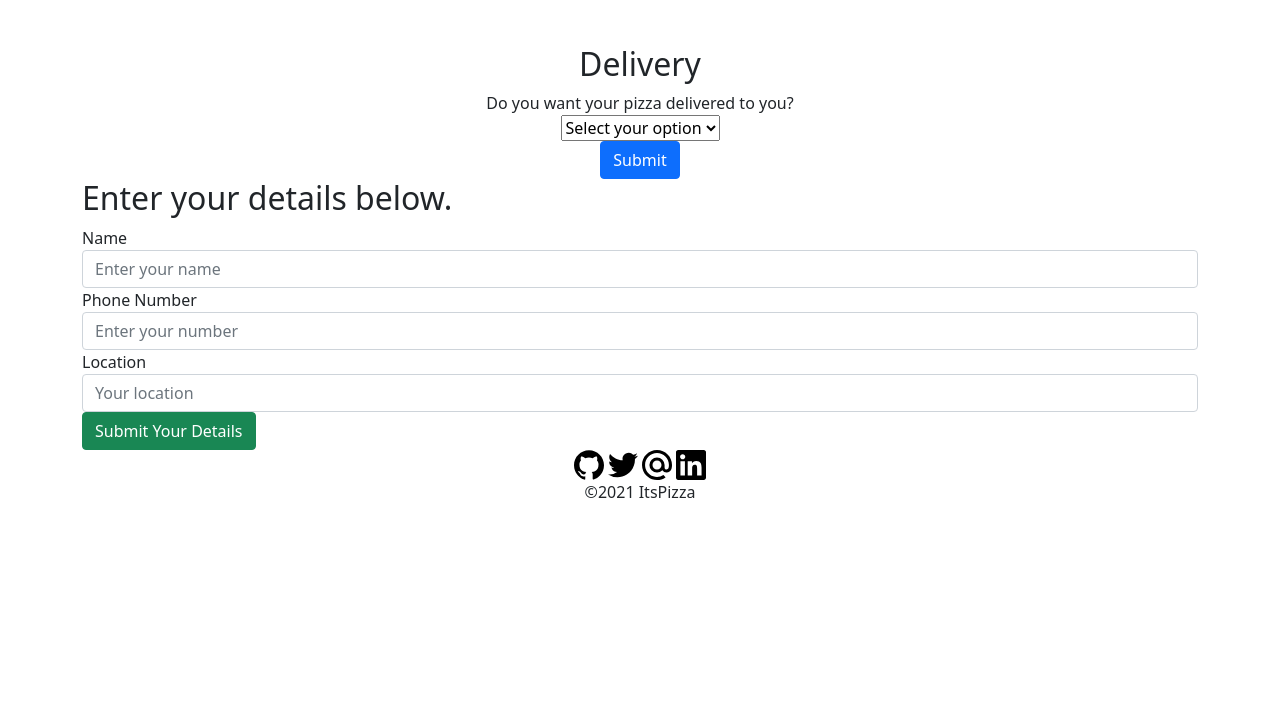
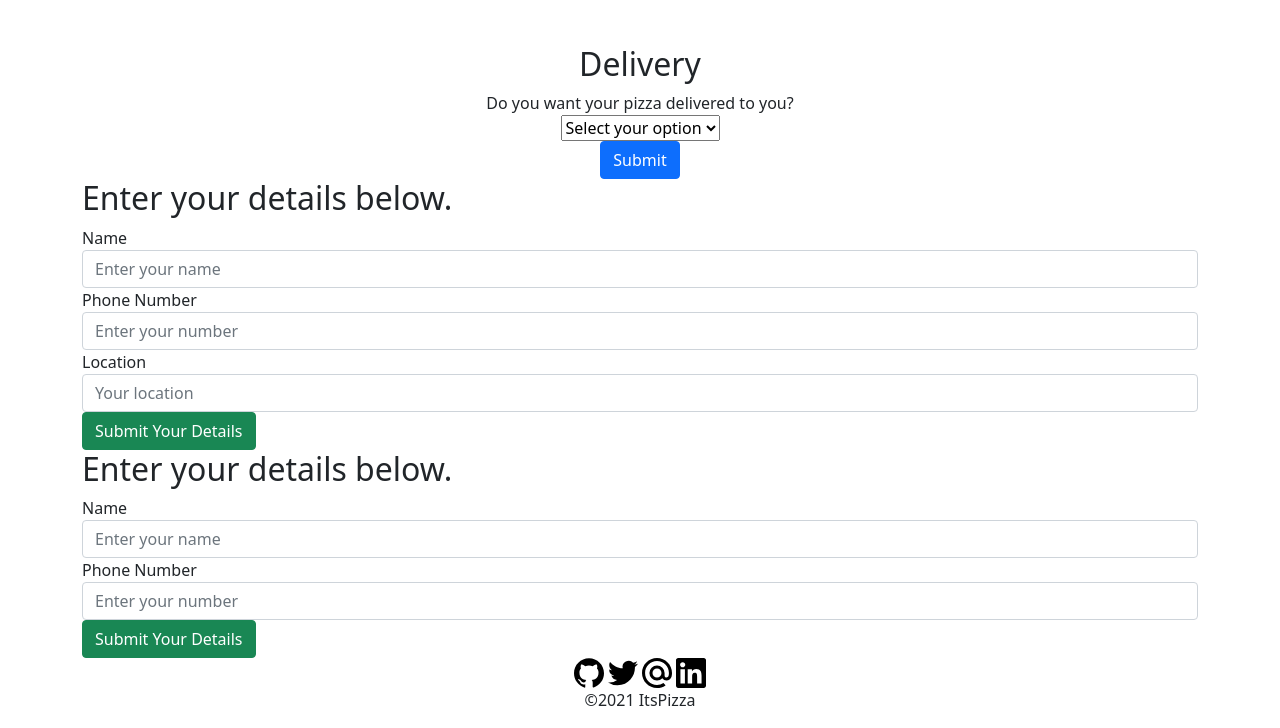
Before and after one commit to Kipkorir-Gideon/ItsPizza, a plain HTML site: page index.html in a window 1280 px wide. Shown: the part 801-1529 px from the top of the page. Before the commit the page ends 1321 px from the top, so only its background shows below. Drawn offline with nearby package versions, Linux system fonts and the light colour scheme.

Commit message:
Add  form for a 'no' delivery option.

```diff
--- a/index.html
+++ b/index.html
@@ -112,6 +112,21 @@
                     <button id="locationYes" class="btn btn-success" type="button">Submit Your Details</button>
                 </form>
             </div>
+
+            <div class="deliveryNo">
+                <h2>Enter your details below.</h2>
+                <form action="">
+                    <div class="form-group">
+                        <label for="name">Name</label><br>
+                        <input type="text" class="form-control" id="name" placeholder="Enter your name">
+                    </div>
+                    <div class="form-group">
+                        <label for="phone">Phone Number</label><br>
+                        <input type="text" class="form-control" id="phone" placeholder="Enter your number">
+                    </div>
+                    <button id="locationYes" class="btn btn-success" type="button">Submit Your Details</button>
+                </form>
+            </div>
         </section>
 
 
```
